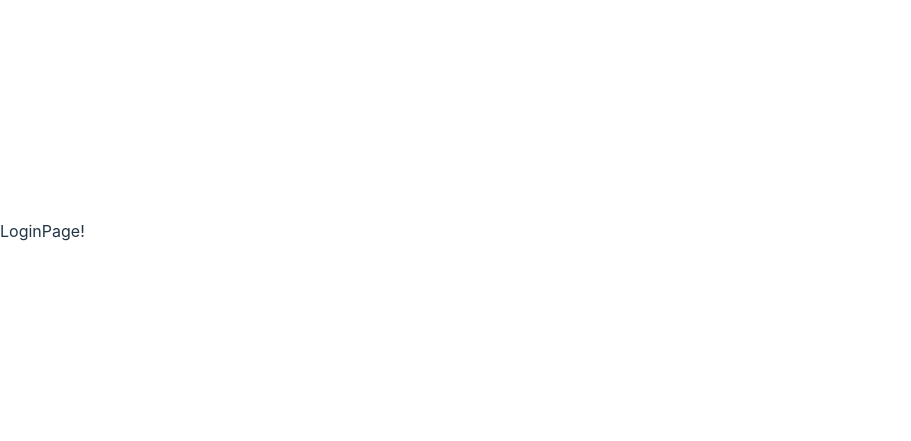
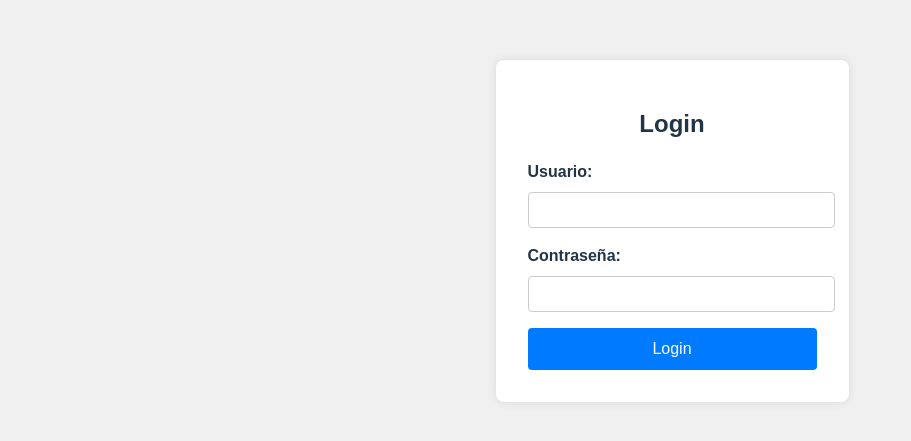
Before and after one commit to suisseworks/whagons5-client, a React (Vite) app: page /auth/login in a window 1280 px wide. Shown: the part 169-610 px from the top of the page, without its empty margins (0-911 px from the left). Built offline with nearby package versions, Linux system fonts and the light colour scheme.

Commit message:
create loginPage

```diff
--- a/src/features/auth/pages/LoginPage.tsx
+++ b/src/features/auth/pages/LoginPage.tsx
@@ -1,7 +1,50 @@
-import React from 'react'
+import "../styles/auth.css";
+
+import { useForm } from "../../../hooks";
+
+
+const loginFormFields = {
+  loginUser: '',
+  loginPassword: '',
+}
 
 export const LoginPage = () => {
+
+  const { loginUser, loginPassword, onInputChange } = useForm(loginFormFields);
+
+  const loginSubmit = (e) => {
+    e.preventDefault();
+    console.log('loginSubmit');
+    console.log(`loginUser: ${loginUser} loginPassword: ${loginPassword}`);
+
+    // startLogin({ email: loginEmail, password: loginPassword });
+  }
+
   return (
-    <div>LoginPage!</div>
+    <div className="login-container">
+      <form className="login-form" onSubmit={loginSubmit}>
+        <h2>Login</h2>
+        <div className="form-group">
+          <label htmlFor="username">Usuario:</label>
+          <input
+            type="text"
+            name='loginUser'
+            value={loginUser}
+            onChange={onInputChange}
+          />
+        </div>
+        <div className="form-group">
+          <label htmlFor="password">Contraseña:</label>
+          <input
+            type="password"
+            name='loginPassword'
+            value={loginPassword}
+            onChange={onInputChange}
+          />
+        </div>
+        <button type="submit" className="login-button">Login</button>
+      </form>
+    </div>
+
   )
 }
--- /dev/null
+++ b/src/features/auth/styles/auth.css
@@ -0,0 +1,57 @@
+body {
+    font-family: Arial, sans-serif;
+    background-color: #f0f0f0;
+    display: flex;
+    justify-content: center;
+    align-items: center;
+    height: 100vh;
+    margin: 0;
+}
+
+.login-container {
+    background-color: #fff;
+    padding: 2rem;
+    border-radius: 8px;
+    box-shadow: 0 0 10px rgba(0, 0, 0, 0.1);
+    width: 100%;
+    max-width: 400px;
+}
+
+.login-form h2 {
+    text-align: center;
+    margin-bottom: 1.5rem;
+}
+
+.form-group {
+    margin-bottom: 1rem;
+}
+
+.form-group label {
+    display: block;
+    margin-bottom: 0.5rem;
+    font-weight: bold;
+}
+
+.form-group input {
+    width: 100%;
+    padding: 0.5rem;
+    border: 1px solid #ccc;
+    border-radius: 4px;
+    font-size: 1rem;
+}
+
+.login-button {
+    width: 100%;
+    padding: 0.75rem;
+    background-color: #007bff;
+    color: #fff;
+    border: none;
+    border-radius: 4px;
+    font-size: 1rem;
+    cursor: pointer;
+    transition: background-color 0.3s;
+}
+
+.login-button:hover {
+    background-color: #0056b3;
+}
--- a/src/hooks/index.js
+++ b/src/hooks/index.js
@@ -0,0 +1 @@
+export * from './useForm';
--- /dev/null
+++ b/src/hooks/useForm.js
@@ -0,0 +1,63 @@
+import { useEffect, useMemo, useState } from 'react';
+
+export const useForm = ( initialForm = {}, formValidations = {}) => {
+
+    const [ formState, setFormState ] = useState( initialForm );
+    const [ formValidation, setFormValidation ] = useState({});
+
+    useEffect(() => {
+        createValidators();
+    }, [ formState ])
+
+    useEffect(() => {
+        setFormState( initialForm );
+    }, [ initialForm ])
+
+
+    const isFormValid = useMemo( () => {
+
+        for (const formValue of Object.keys( formValidation )) {
+            if ( formValidation[formValue] !== null ) return false;
+        }
+
+        return true;
+    }, [ formValidation ])
+
+
+    const onInputChange = ({ target }) => {
+        const { name, value } = target;
+        setFormState({
+            ...formState,
+            [ name ]: value
+        });
+    }
+
+    const onResetForm = () => {
+        setFormState( initialForm );
+    }
+
+    const createValidators = () => {
+
+        const formCheckedValues = {};
+
+        for (const formField of Object.keys( formValidations )) {
+            const [ fn, errorMessage ] = formValidations[formField];
+
+            formCheckedValues[`${ formField }Valid`] = fn( formState[formField] ) ? null : errorMessage;
+        }
+
+        setFormValidation( formCheckedValues );
+    }
+
+
+
+    return {
+        ...formState,
+        formState,
+        onInputChange,
+        onResetForm,
+
+        ...formValidation,
+        isFormValid
+    }
+}
```
Also changed, not shown: src/features/auth/hooks/useAuthStore.js (added).
